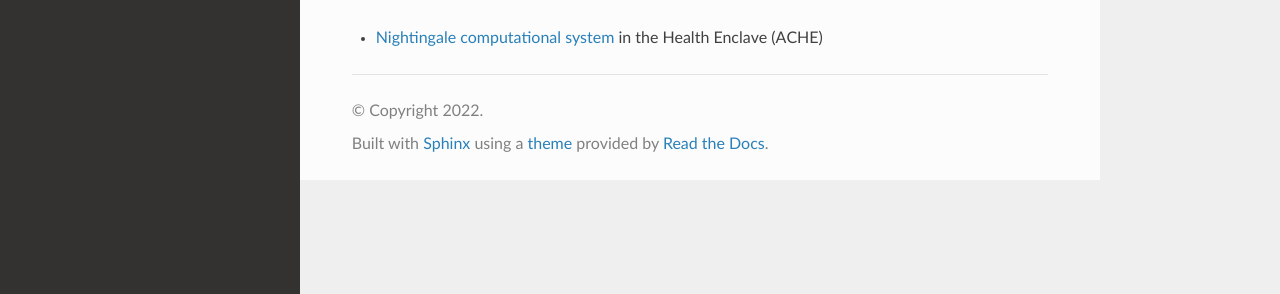
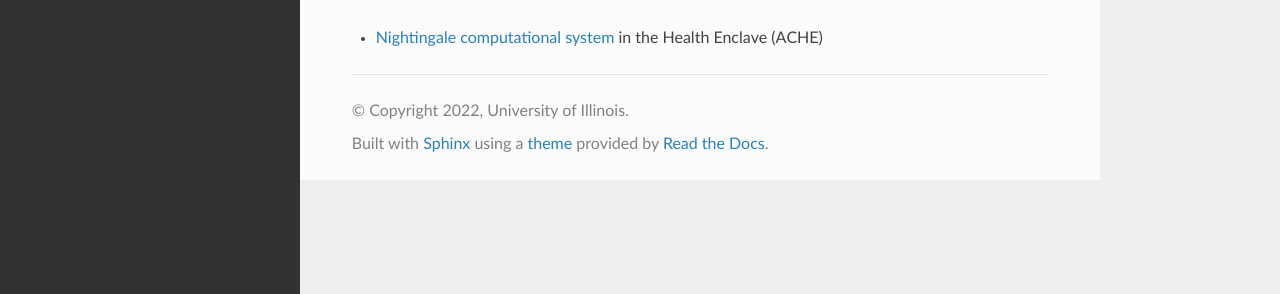
Before and after one commit to rmokos/ncsa_system_documentation, a Sphinx documentation site: the page built from docs/source/index.rst, in a window 1280 px wide. Shown: the part 355-649 px from the top of the page. Built offline with Sphinx 7.4.7 and the Read the Docs theme 2.0.0, drawn with Linux system fonts in a browser that asks for light colours.

Commit message:
UofI to copyright
Added "University of Illinois" to the copyright statemetn.  This should put it in the footer on the front page.

```diff
--- a/docs/source/conf.py
+++ b/docs/source/conf.py
@@ -3,7 +3,7 @@
 # -- Project information
 
 project = 'NCSA System Documentation Hub'
-copyright = '2022'
+copyright = '2022, University of Illinois'
 author = 'University of Illinois'
 
 # -- General configuration
```
